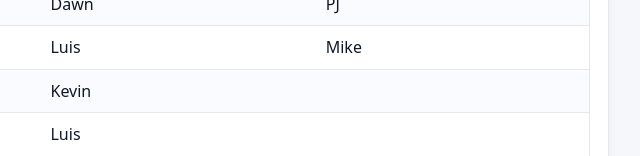
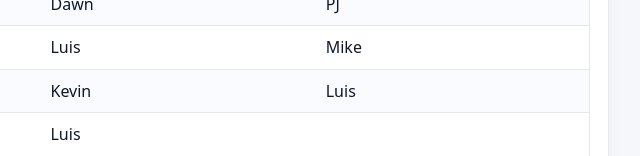
Before and after one commit to PJKaraffa/gamehistory, a plain HTML site: page index.html in a window 1280 px wide. Shown: the part 644-800 px from the top of the page, 465-1105 px from the left. Drawn offline with Linux system fonts and the light colour scheme.

Commit message:
index.html

```diff
--- a/index.html
+++ b/index.html
@@ -102,7 +102,7 @@
       { week: "Week 9",  s2024_25: "Reina",   s2025_26: "Luis" },
       { week: "Week 10", s2024_25: "Dawn",    s2025_26: "PJ" },
       { week: "Week 11", s2024_25: "Luis",    s2025_26: "Mike" },
-      { week: "Week 12", s2024_25: "Kevin",   s2025_26: "" },
+      { week: "Week 12", s2024_25: "Kevin",   s2025_26: "Luis" },
       { week: "Week 13", s2024_25: "Luis",    s2025_26: "" },
       { week: "Week 14", s2024_25: "Claudia", s2025_26: "" },
       { week: "Week 15", s2024_25: "Mike",    s2025_26: "" },
```
